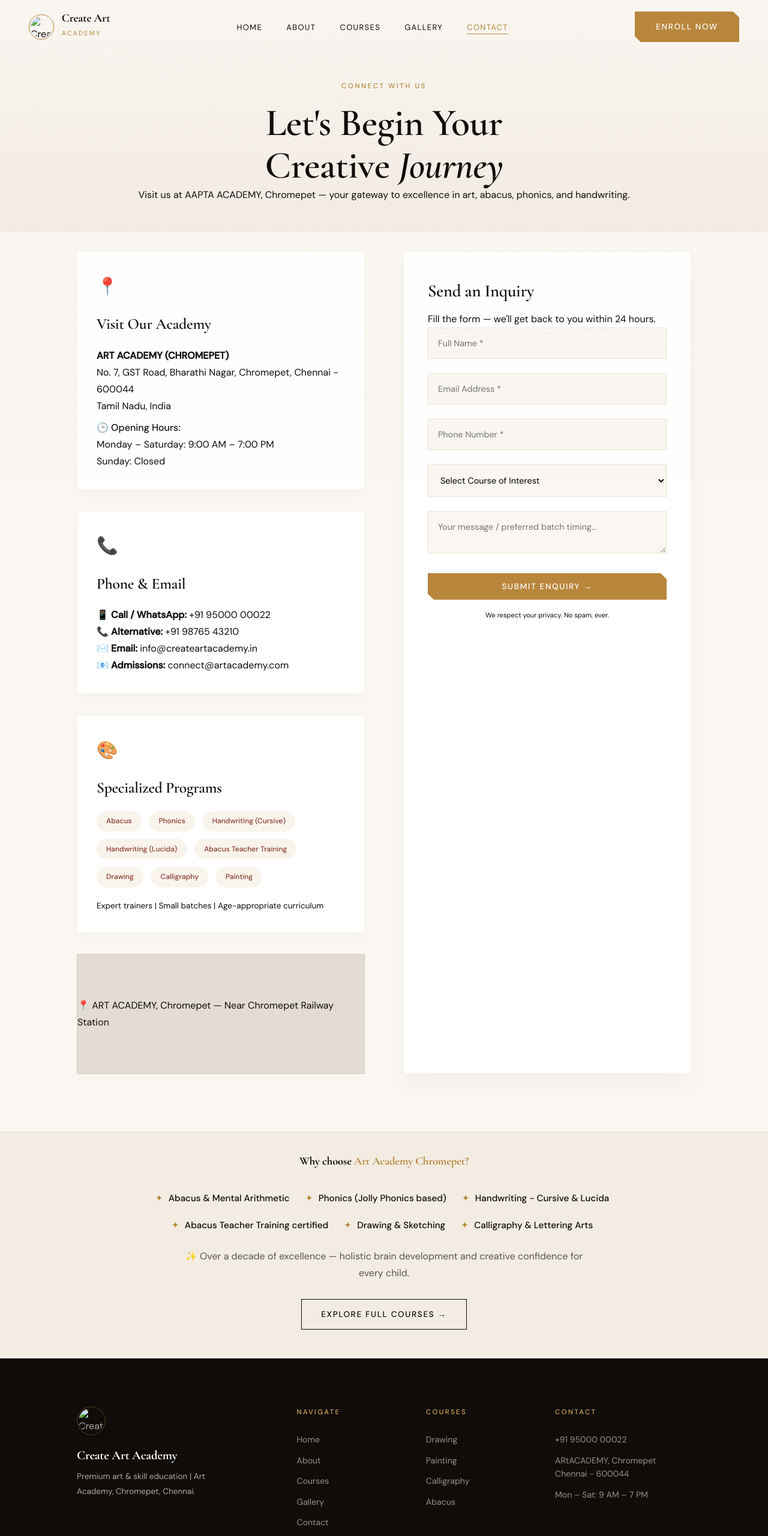
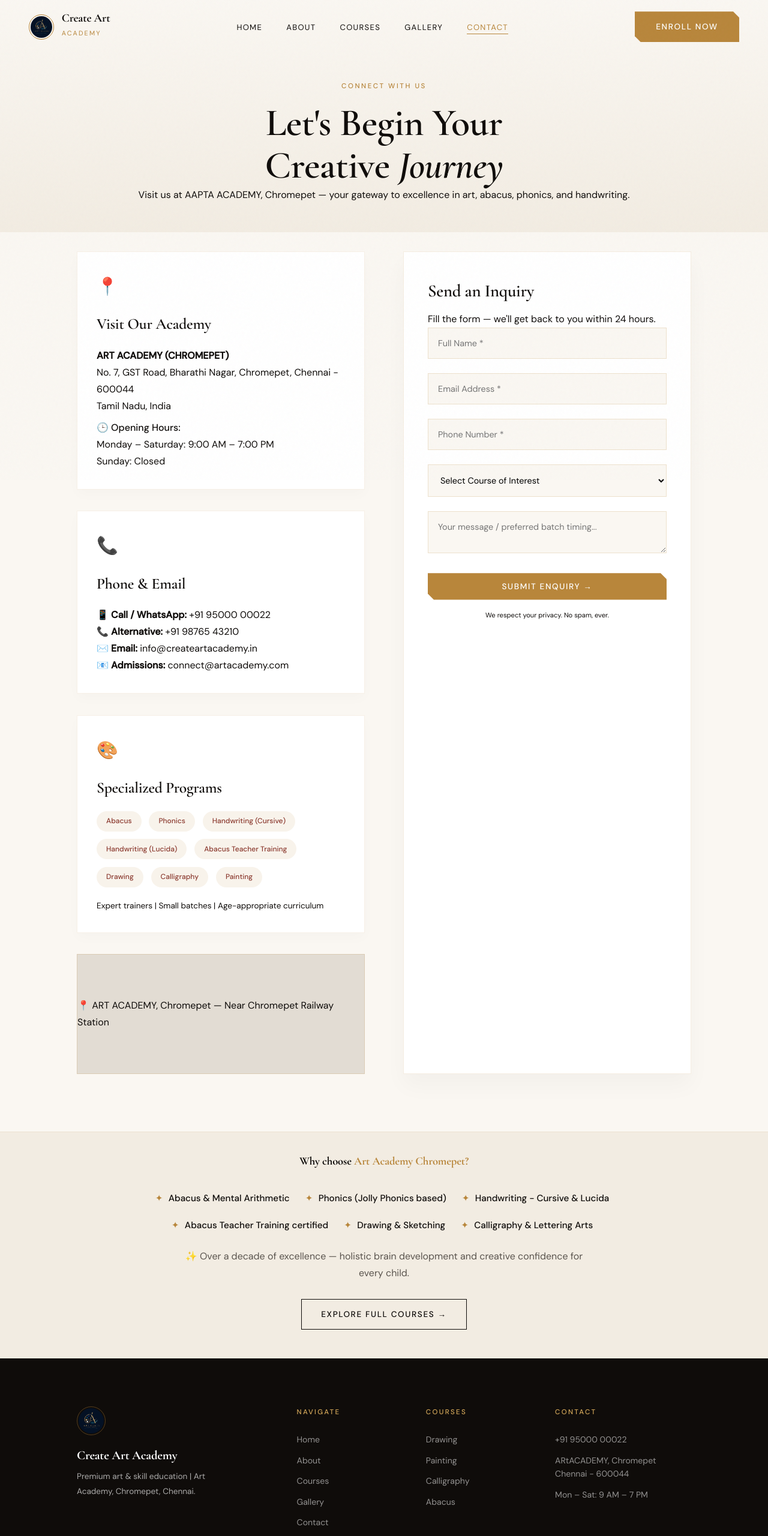
Before and after one commit to MohanaPriya285/art-academy, a plain HTML site: page contact.html in a window 1280 px wide. Shown: the top 2560 px of the page at 60% size. Drawn offline with nearby package versions, Linux system fonts and the light colour scheme.

Commit message:
Update contact.html

```diff
--- a/contact.html
+++ b/contact.html
@@ -5,7 +5,7 @@
 <meta name="viewport" content="width=device-width, initial-scale=1.0"/>
 <title>Contact | Create Art Academy | AAPTA Academy Chromepet</title>
 <meta name="description" content="Contact Create Art Academy in Chromepet. Call us, email, or visit AAPTA Academy for Drawing, Calligraphy, Abacus, Phonics & Handwriting classes."/>
-<link rel="icon" href="image/1.png"/>
+<link rel="icon" href="1.png"/>
 <link href="https://fonts.googleapis.com/css2?family=Cormorant+Garamond:ital,wght@0,400;0,600;0,700;1,400;1,600&family=DM+Sans:wght@300;400;500&display=swap" rel="stylesheet">
 <link rel="stylesheet" href="style.css">
 <script type="text/javascript" src="https://cdn.jsdelivr.net/npm/@emailjs/browser@4/dist/email.min.js"></script>
@@ -13,7 +13,7 @@
 <body>
 
 <header class="nav" id="nav">
-  <a href="index.html" class="logo"><img src="image/1.png" alt="Create Art Academy"><div class="logo-text"><h3>Create Art</h3><span>Academy</span></div></a>
+  <a href="index.html" class="logo"><img src="1.png" alt="Create Art Academy"><div class="logo-text"><h3>Create Art</h3><span>Academy</span></div></a>
   <ul class="nav-links"><li><a href="index.html">Home</a></li><li><a href="about.html">About</a></li><li><a href="courses.html">Courses</a></li><li><a href="gallery.html">Gallery</a></li><li><a href="contact.html" class="active">Contact</a></li></ul>
   <a href="contact.html" class="btn-gold">Enroll Now</a>
   <div class="burger" id="burger"><span></span><span></span><span></span></div>
@@ -25,7 +25,7 @@
 
 <section class="academy-highlight"><div class="reveal"><h3>Why choose <span style="color:var(--gold);">Art Academy Chromepet?</span></h3><ul class="program-list"><li>Abacus & Mental Arithmetic</li><li>Phonics (Jolly Phonics based)</li><li>Handwriting - Cursive & Lucida</li><li>Abacus Teacher Training certified</li><li>Drawing & Sketching</li><li>Calligraphy & Lettering Arts</li></ul><p style="margin-top: 1.5rem; max-width: 700px; margin-left: auto; margin-right: auto; color:#5a544e;">✨ Over a decade of excellence — holistic brain development and creative confidence for every child.</p><a href="courses.html" class="btn-outline" style="margin-top: 1.8rem;">Explore Full Courses →</a></div></section>
 
-<footer class="footer"><div class="footer-grid"><div class="footer-brand"><img src="image/1.png" alt="Create Art Academy"><h3>Create Art Academy</h3><p>Premium art & skill education | Art Academy, Chromepet, Chennai.</p></div><div class="footer-col"><h4>Navigate</h4><a href="index.html">Home</a><a href="about.html">About</a><a href="courses.html">Courses</a><a href="gallery.html">Gallery</a><a href="contact.html">Contact</a></div><div class="footer-col"><h4>Courses</h4><a href="drawing.html">Drawing</a><a href="painting.html">Painting</a><a href="calligraphy.html">Calligraphy</a><a href="abacus.html">Abacus</a></div><div class="footer-col"><h4>Contact</h4><p>+91 95000 00022</p><p>ARtACADEMY, Chromepet<br>Chennai - 600044</p><p>Mon – Sat: 9 AM – 7 PM</p></div></div><div class="footer-bottom"><span>© 2025 Create Art Academy | ART Academy. All rights reserved.</span><a href="contact.html">Enroll Today →</a></div></footer>
+<footer class="footer"><div class="footer-grid"><div class="footer-brand"><img src="1.png" alt="Create Art Academy"><h3>Create Art Academy</h3><p>Premium art & skill education | Art Academy, Chromepet, Chennai.</p></div><div class="footer-col"><h4>Navigate</h4><a href="index.html">Home</a><a href="about.html">About</a><a href="courses.html">Courses</a><a href="gallery.html">Gallery</a><a href="contact.html">Contact</a></div><div class="footer-col"><h4>Courses</h4><a href="drawing.html">Drawing</a><a href="painting.html">Painting</a><a href="calligraphy.html">Calligraphy</a><a href="abacus.html">Abacus</a></div><div class="footer-col"><h4>Contact</h4><p>+91 95000 00022</p><p>ARtACADEMY, Chromepet<br>Chennai - 600044</p><p>Mon – Sat: 9 AM – 7 PM</p></div></div><div class="footer-bottom"><span>© 2025 Create Art Academy | ART Academy. All rights reserved.</span><a href="contact.html">Enroll Today →</a></div></footer>
 
 <script src="script.js"></script>
 </body>
```
